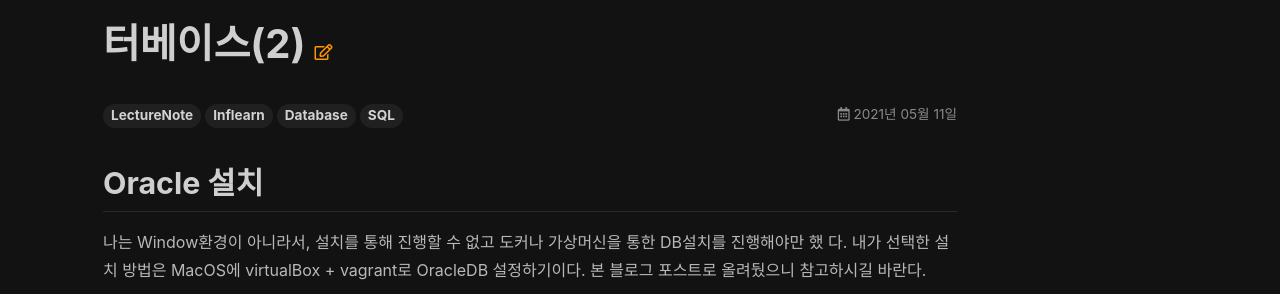
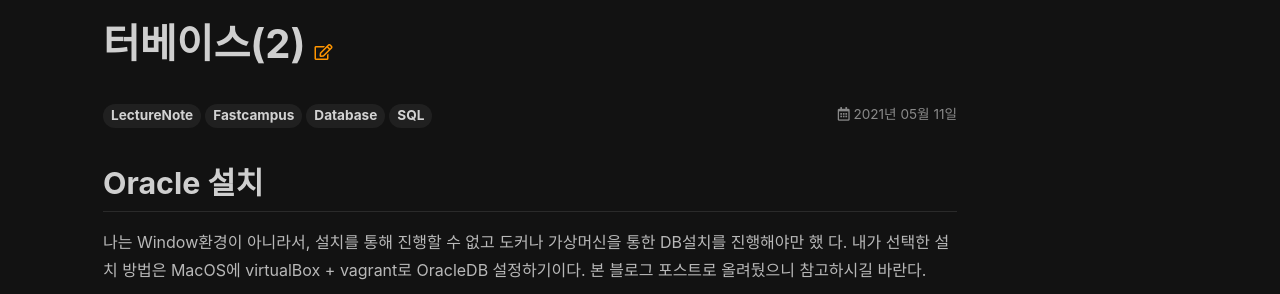
Before and after one commit to dboostudio/dboostudio.github.io, a Jekyll site: the page built from _posts/2021-05-11-fc_database_sqld_CH1(2).md, in a window 1280 px wide. Shown: the part 180-474 px from the top of the page. Built offline with Jekyll 4.4.1, drawn with Linux system fonts in a browser that asks for light colours; nearby versions of some CDN libraries.

Commit message:
fc db aio 1,2 tag mod

```diff
--- a/_posts/2021-05-11-fc_database_sqld_CH1(2).md
+++ b/_posts/2021-05-11-fc_database_sqld_CH1(2).md
@@ -1,6 +1,6 @@
 ---
 title: <패스트캠퍼스> 데이터베이스와 SQLD CH1. 데이터베이스(2)
-tags: LectureNote Inflearn Database SQL
+tags: LectureNote Fastcampus Database SQL
 ---
 
 ## Oracle 설치
```
Also changed, not shown: _posts/2021-05-11-fc_database_sqld_CH1(1).md (+1 -1 lines).
